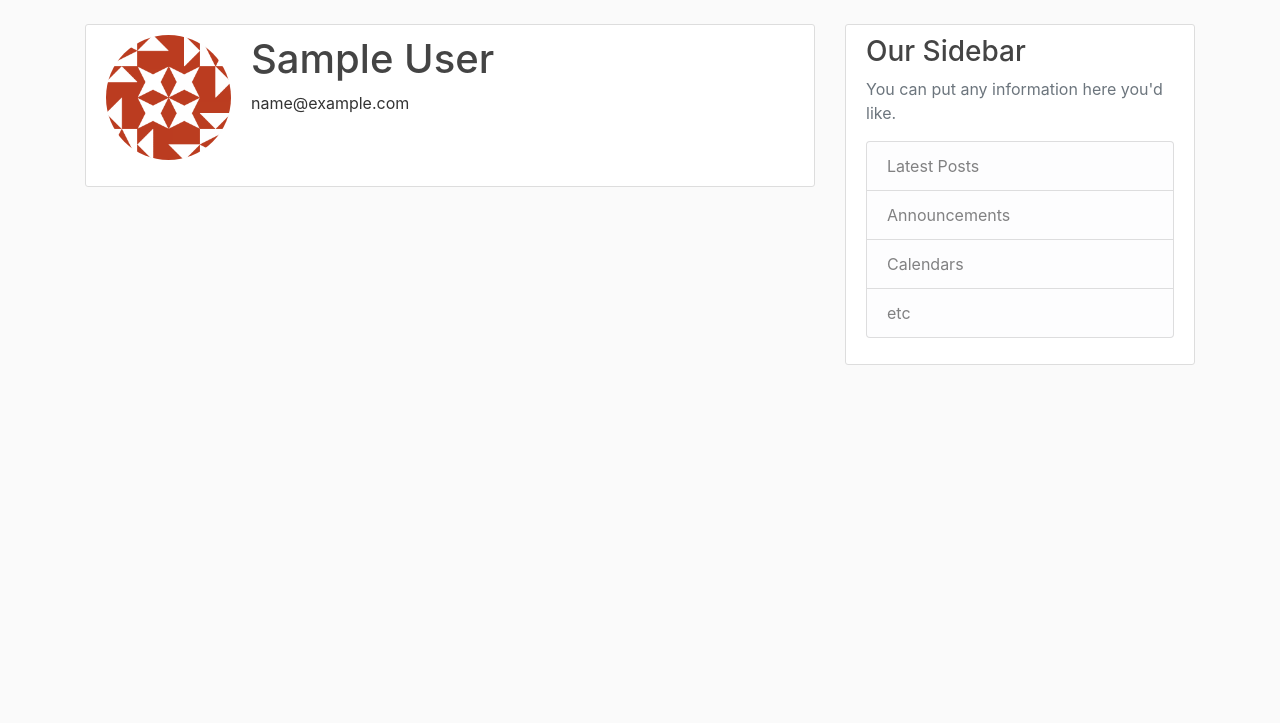
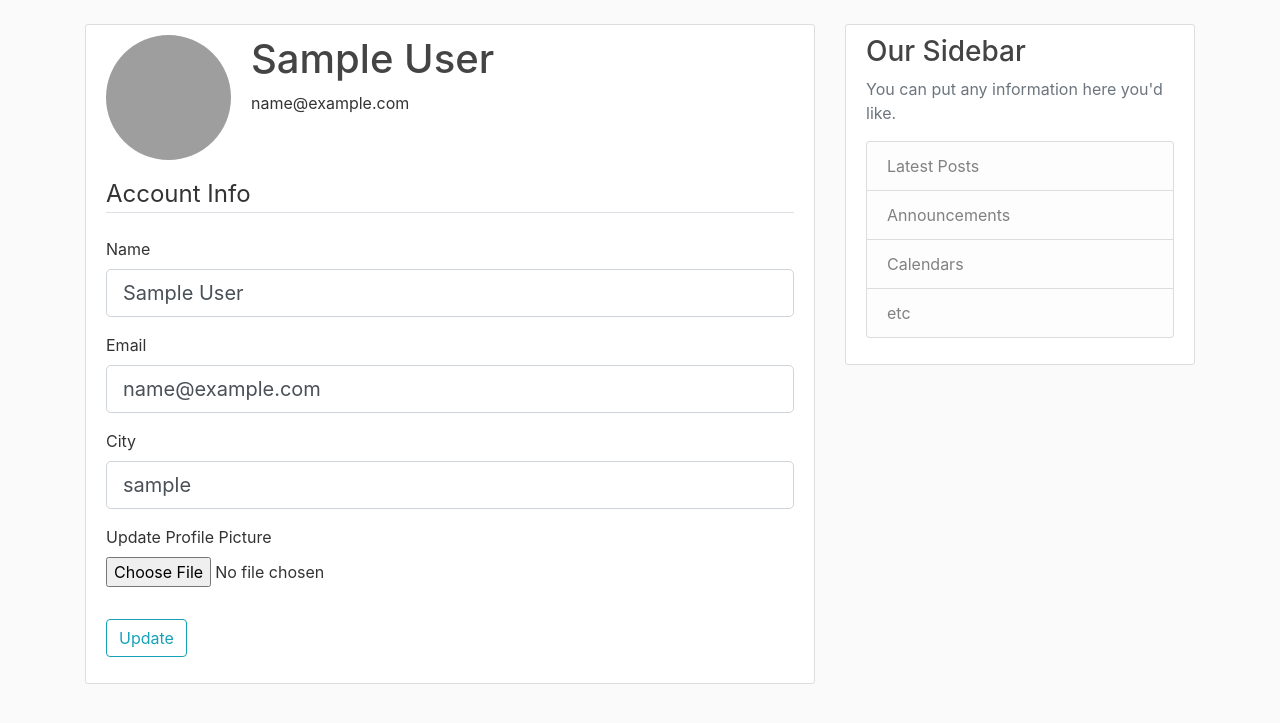
Before and after one commit to surajyadav9/SWEats, a Flask app: page /account in a window 1280 px wide. Shown: the part 56-779 px from the top of the page. Run offline with Flask 2, Linux system fonts and the light colour scheme; the visitor is signed in with stand-in values (Sample User, id 1); data comes from the database, SQL or seed files in the repository; some libraries are stand-ins or nearby versions; grey boxes are pictures that could not be loaded.

Commit message:
providing default avatar

```diff
--- a/sweats/forms.py
+++ b/sweats/forms.py
@@ -1,4 +1,6 @@
 from flask_wtf import FlaskForm
+from flask_wtf.file import FileField, FileAllowed
+from flask_login import current_user
 from wtforms import StringField, PasswordField, SubmitField, BooleanField
 from wtforms.validators import DataRequired, Length, Email, EqualTo, ValidationError
 from sweats.models import Customer
@@ -21,3 +23,16 @@ class LoginForm(FlaskForm):
     password = PasswordField('Password', validators=[DataRequired()])
     remember = BooleanField('Remember Me')
     submit = SubmitField('Login')
+
+class UpdateAccountForm(FlaskForm):
+    name = StringField('Name', validators=[DataRequired(), Length(min=2, max=20)])
+    email = StringField('Email', validators=[DataRequired(), Email()])
+    city = StringField('City', validators=[DataRequired(), Length(min=2, max=20)])
+    picture = FileField('Update Profile Picture', validators=[FileAllowed(['jpg','png'])])
+    submit = SubmitField('Update')
+
+    def validate_email(self, email):
+        if email.data != current_user.email:
+            customer = Customer.query.filter_by(email=email.data).first()
+            if customer:
+                raise ValidationError('This email is taken. Please choose another.')
--- a/sweats/routes.py
+++ b/sweats/routes.py
@@ -1,6 +1,9 @@
+import os
+import secrets
+from PIL import Image
 from flask import render_template, url_for, flash, redirect, request
 from sweats import app, db, bcrypt
-from sweats.forms import RegistrationForm, LoginForm
+from sweats.forms import RegistrationForm, LoginForm, UpdateAccountForm
 from sweats.models import Customer, Order, Cart, Item, Shipment, Warehouse
 from flask_login import login_user, current_user, logout_user, login_required
 
@@ -77,8 +80,54 @@ def logout():
     logout_user()
     return redirect(url_for('home'))
 
-@app.route('/account')
+def save_picture(form_picture):
+
+    # Giving each picture to its own unique id
+    random_hex = secrets.token_hex(8)
+    _ , f_ext = os.path.splitext( form_picture.filename )
+    picture_filename = random_hex + f_ext
+
+    # app.root_path = /home/suraj/Desktop/SWEats/sweats
+    picture_path = os.path.join( app.root_path, 'static/profile_pics', picture_filename )
+
+    # Resizing the profile picture
+    output_size = (125, 125)
+    im = Image.open(form_picture)
+    im.thumbnail(output_size)
+    im.save(picture_path)
+
+    return picture_filename
+
+def delete_old_picture(picture_filename):
+    picture_path = os.path.join( app.root_path, 'static/profile_pics', picture_filename )
+    os.remove(picture_path)
+
+
+@app.route('/account', methods=['GET', 'POST'])
 @login_required
 def account():
+    form = UpdateAccountForm()
+    if form.validate_on_submit():
+        if form.picture.data:
+
+            # Delete old pictures
+            if current_user.image_file != 'default.png':
+                delete_old_picture(current_user.image_file)
+
+            picture_file = save_picture(form.picture.data)
+            current_user.image_file = picture_file
+        current_user.name = form.name.data
+        current_user.email = form.email.data
+        current_user.city = form.city.data
+        db.session.commit()
+        flash('Account updated successfully!', 'success')
+
+        # After submiting a form, if we reload a page w/o redirecting, the browser tries to send a POST request again(i.e tries to submit the form again)
+        # redirect causes the browser to send a GET request( POST/REDIRECT/GET Pattern )
+        return redirect(url_for('account'))
+    elif request.method == 'GET':
+        form.name.data = current_user.name
+        form.email.data = current_user.email
+        form.city.data = current_user.city
     image_file = url_for('static', filename='profile_pics/' + current_user.image_file)
-    return render_template('account.html', title='Account', image_file=image_file)
+    return render_template('account.html', title='Account', image_file=image_file, form=form)
--- a/sweats/templates/account.html
+++ b/sweats/templates/account.html
@@ -9,5 +9,65 @@
                 <p class="text-secondry">{{ current_user.email }}</p>
             </div>
         </div>
+        <!-- action=none, i.e, it will post to the current route i.e /register -->
+        <!-- encodingtype=multipart/form-data to parse the image data properly -->
+        <form method="POST" action="" enctype="multipart/form-data">
+            {{ form.hidden_tag() }}
+            <fieldset class="form-group">
+                <legend class="border-bottom mb-4">Account Info</legend>
+                <div class="form-group">
+                    {{ form.name.label(class="form-control-label") }}
+                    {% if form.name.errors %}
+                        {{ form.name(class="form-control form-control-lg is-invalid") }}
+                        <div class="invalid-feedback">
+                            {% for error in form.name.errors %}
+                                <span>{{ error }}</span>
+                            {% endfor %}
+                        </div>
+                    {% else %}
+                        {{ form.name(class="form-control form-control-lg") }}
+                    {% endif %}
+                </div>
+                <div class="form-group">
+                    {{ form.email.label(class="form-control-label") }}
+
+                    {% if form.email.errors %}
+                        {{ form.email(class="form-control form-control-lg is-invalid") }}
+                        <div class="invalid-feedback">
+                            {% for error in form.email.errors %}
+                                <span> {{ error }} </span>
+                            {% endfor %}
+                        </div>
+                    {% else %}
+                        {{ form.email(class="form-control form-control-lg") }}
+                    {% endif %}
+                </div>
+                <div class="form-group">
+                    {{ form.city.label(class="form-control-label") }}
+                    {% if form.city.errors %}
+                        {{ form.city(class="form-control form-control-lg is-invalid") }}
+                        <div class="invalid-feedback">
+                            {% for error in form.city.errors %}
+                                <span>{{ error }}</span>
+                            {% endfor %}
+                        </div>
+                    {% else %}
+                        {{ form.city(class="form-control form-control-lg") }}
+                    {% endif %}
+                </div>
+                <div class="form-group">
+                    {{ form.picture.label() }}
+                    {{ form.picture(class="form-control-file") }}
+                    {% if form.picture.errors %}
+                        {% for error in form.picture.errors %}
+                            <span class="text-danger">{{ error }}</span></br>
+                        {% endfor %}
+                    {% endif %}
+                </div>
+            </fieldset>
+            <div class="form-group">
+                {{ form.submit(class="btn btn-outline-info") }}
+            </div>
+        </form>
     </div>
 {% endblock content %}
```
Also changed, not shown: sweats/static/profile_pics/avatar.png (added), sweats/static/profile_pics/default.png (deleted).
